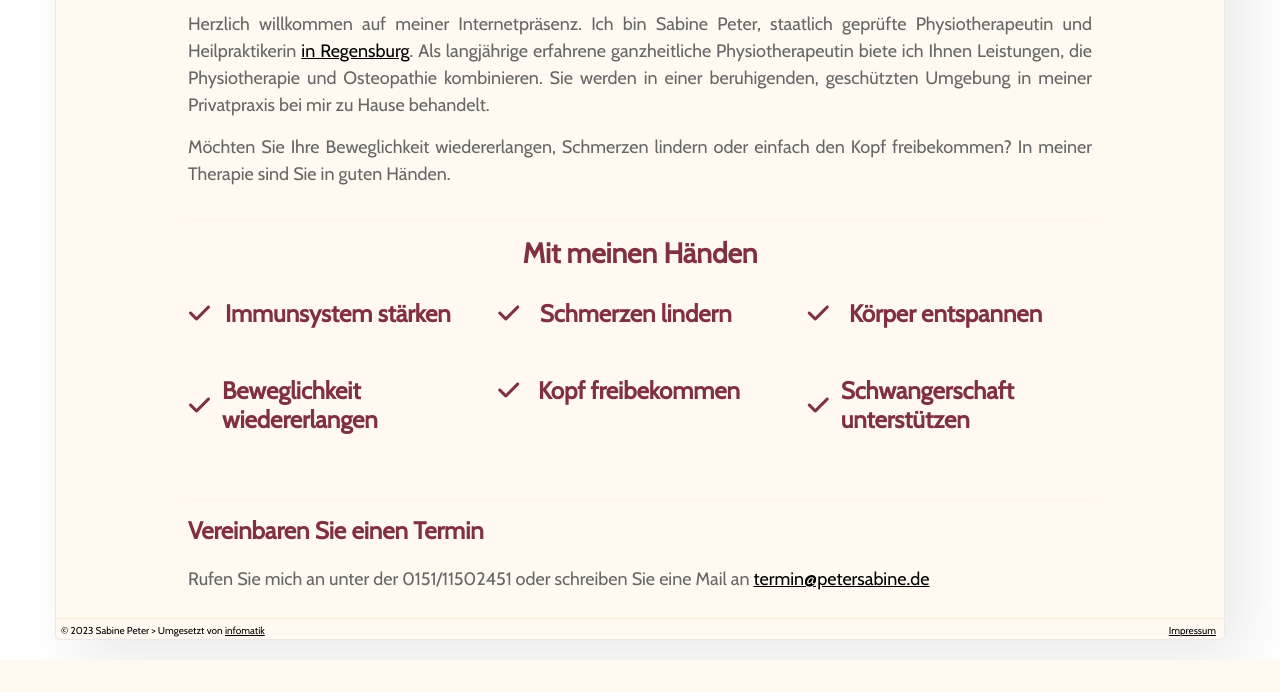
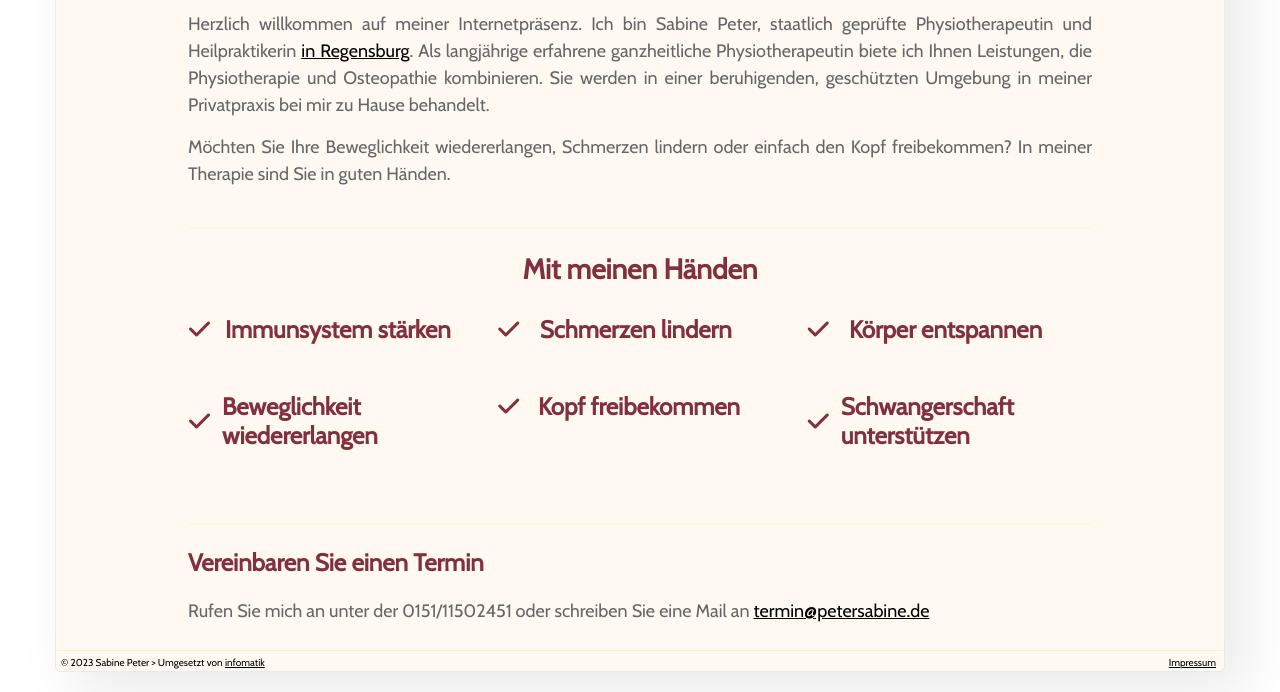
Before and after one commit to felixalmesberger/PeterSabine, a PHP site: page /index.html in a window 1280 px wide. Shown: the part 532-1224 px from the top of the page. Before the commit the page ends 1192 px from the top, so only its background shows below. Run offline with PHP 8.4, Linux system fonts and the light colour scheme; some libraries are stand-ins or nearby versions.

Commit message:
Update style.css

```diff
--- a/css/style.css
+++ b/css/style.css
@@ -321,7 +321,7 @@ hr {
 	border-style: solid none none;
 	border-width: 2px 0 0;
 	height: 0;
-	margin: 16px 0;
+	margin: 24px 0;
 }
 
 
```
